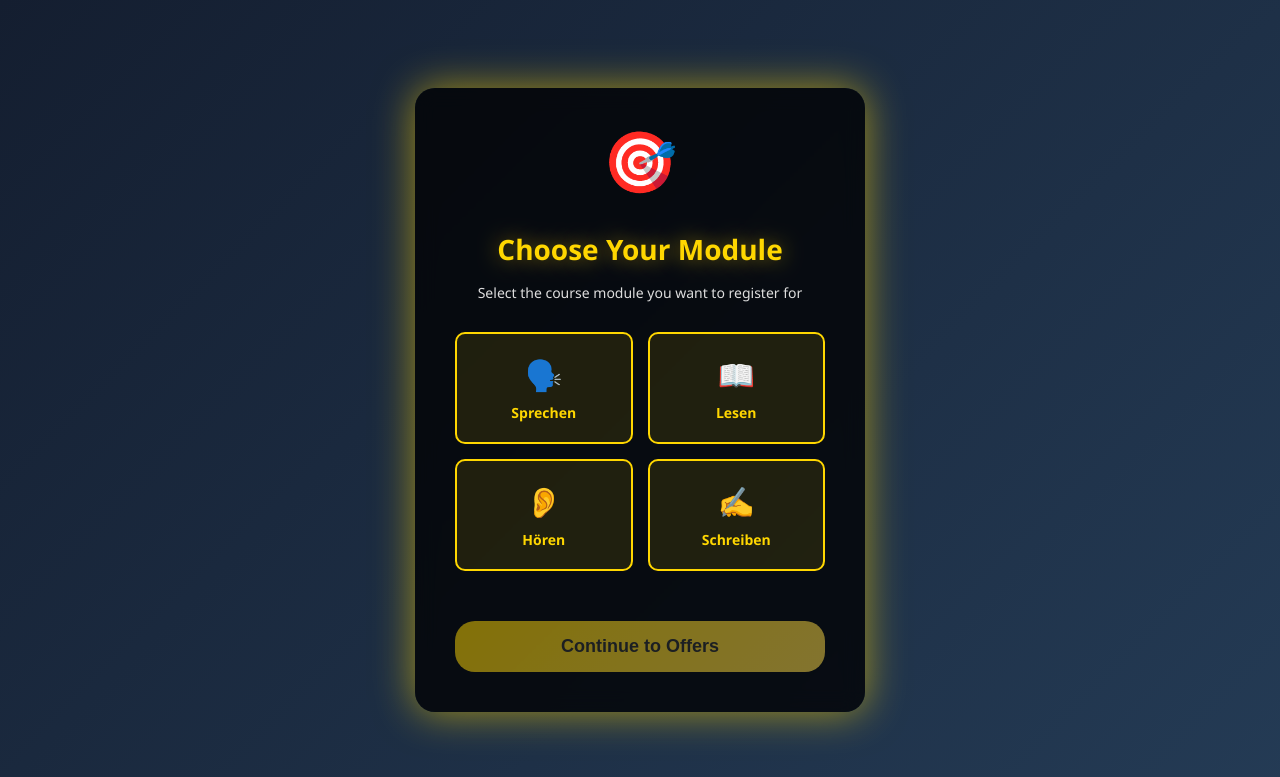
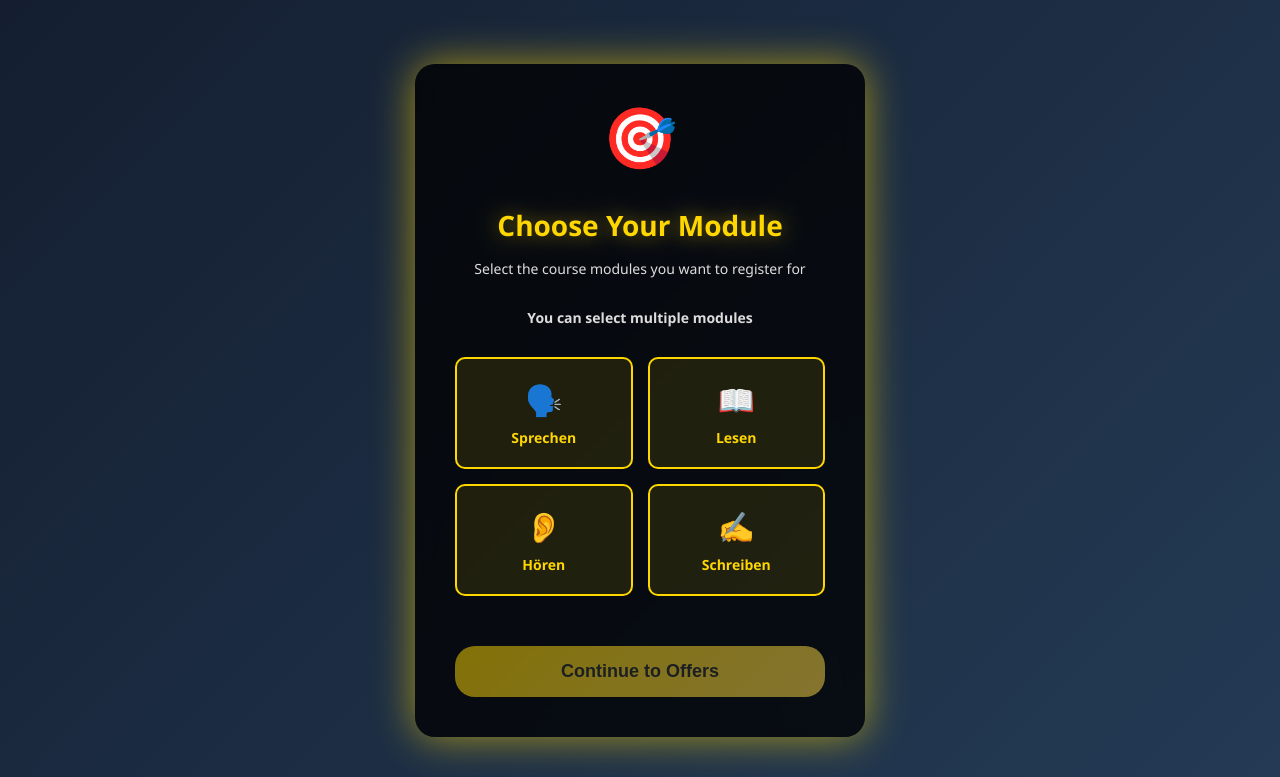
Before and after one commit to vinsshaji2/Spinner_Sratch_integrated, a Flask app: page /module in a window 1280 px wide. Shown: the top 777 px of the page. Run offline with Flask 3, Linux system fonts and the light colour scheme.

Commit message:
Added nonredundent functionality

```diff
--- a/app.py
+++ b/app.py
@@ -120,7 +120,7 @@ def spin():
         "13% Discount",
         "15% Discount",
         "Next Registration 50% Discount",
-        "Registration for ₹1800"
+        "Registration for ₹1800",
         "Registration for ₹1700"
     ]
 
@@ -168,7 +168,7 @@ def scratch_reveal():
         "13% Discount",
         "15% Discount",
         "Next Registration 50% Discount",
-        "Registration for ₹1800"
+        "Registration for ₹1800",
         "Registration for ₹1700"
     ]
 
--- a/static/wheel.js
+++ b/static/wheel.js
@@ -185,6 +185,8 @@ function showWinPopup(text) {
 
     // Save win in browser session
     sessionStorage.setItem("hasSpun", "true");
+    sessionStorage.setItem("hasScratched", "true");
+    sessionStorage.setItem("scratchReward", text);
     sessionStorage.setItem("winText", text);
     sessionStorage.setItem("module", selectedModule);
     sessionStorage.setItem("basePrice", basePrice);
--- a/templates/module.html
+++ b/templates/module.html
@@ -155,7 +155,8 @@
 <div class="card">
     <div class="emoji">🎯</div>
     <h1>Choose Your Module</h1>
-    <p class="subtitle">Select the course module you want to register for</p>
+    <p class="subtitle">Select the course modules you want to register for</p>
+    <h4 class="subtitle"> You can select multiple modules</h4>
 
     <form method="POST" id="moduleForm">
         <input type="hidden" name="module" id="moduleInput" value="">
```
